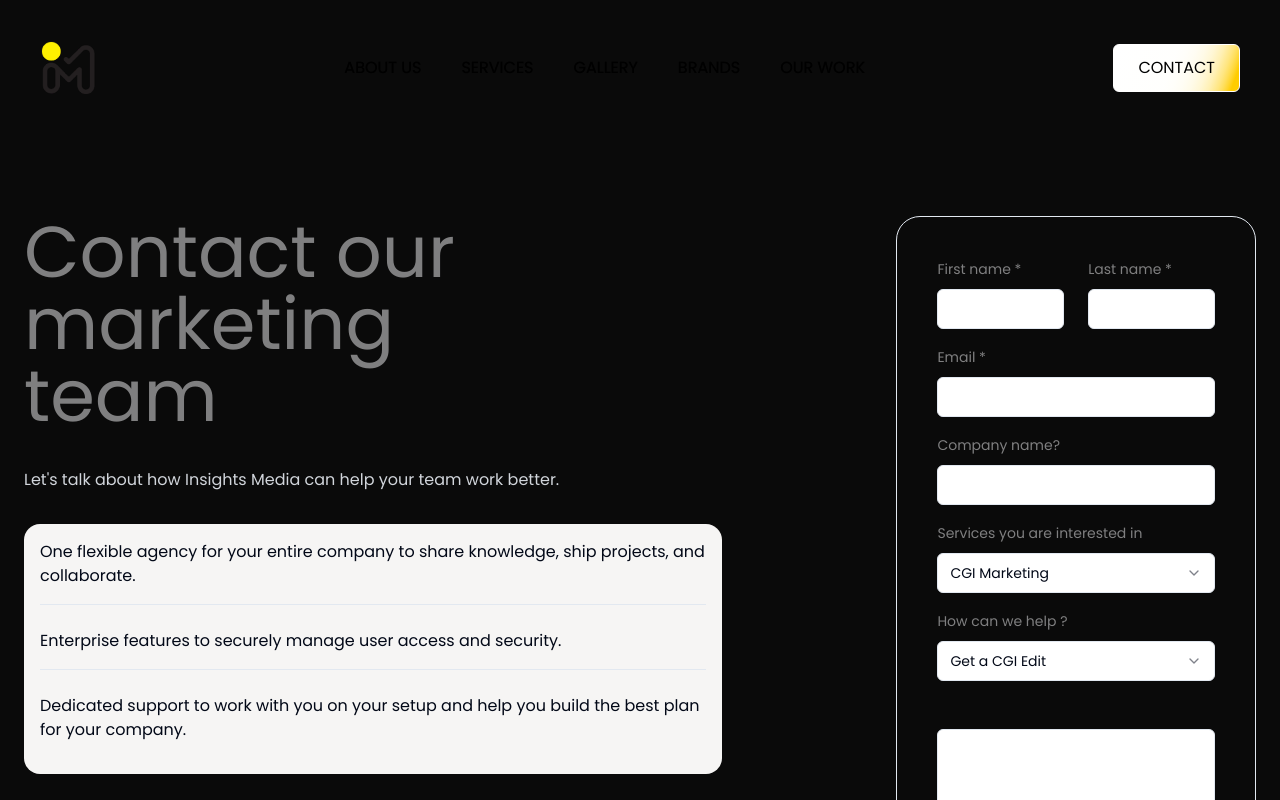
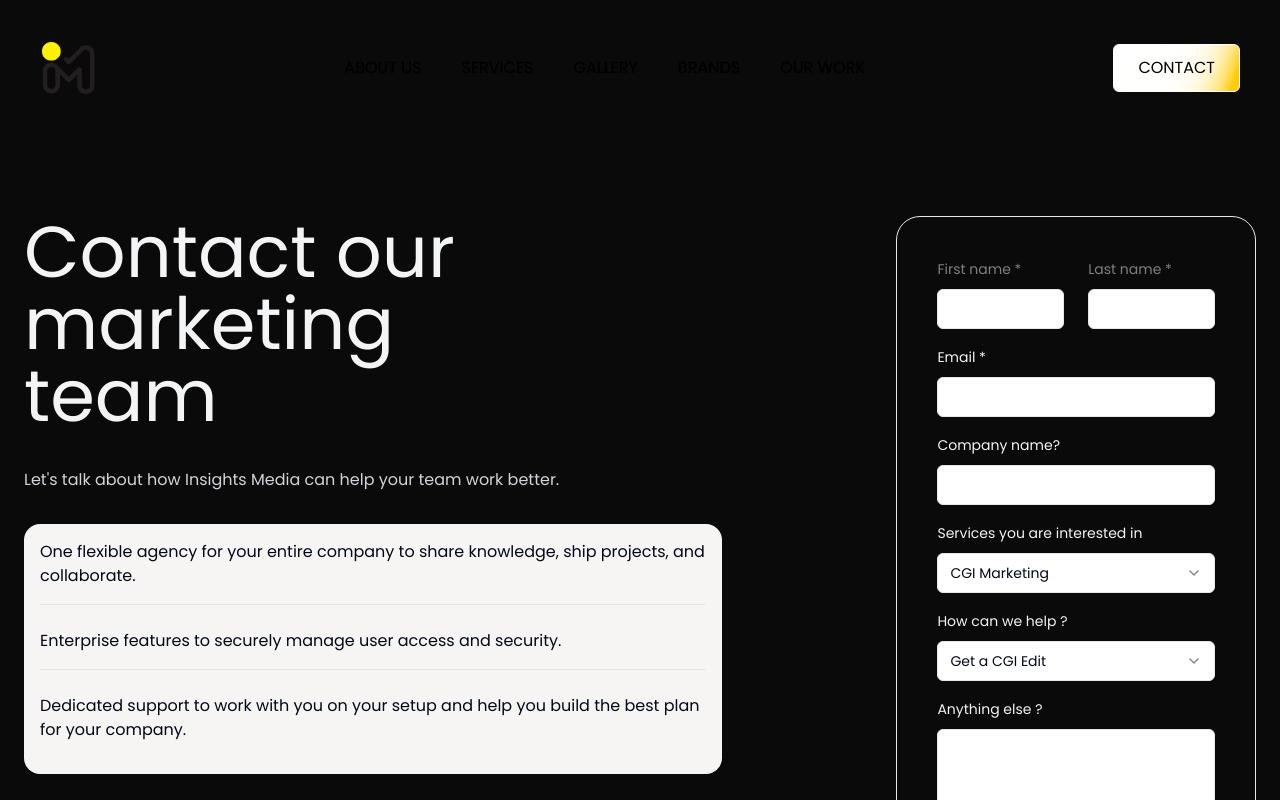
Before and after one commit to Afshan-svg/nextjsapp, a Next.js app: page /contact in a window 1280 px wide. Shown: the top 800 px of the page. Built offline with nearby package versions, Linux system fonts and the light colour scheme.

Commit message:
Final Changes 7

```diff
--- a/app/contact/page.tsx
+++ b/app/contact/page.tsx
@@ -131,7 +131,7 @@ export default function ContactForm() {
       />
       <div className="md:flex items-start justify-center md:py-20 px-6">
         <div className="">
-          <div className="text-5xl font-medium  w-full md:w-2/3  pb-5 md:text-7xl bg-clip-text text-transparent bg-gray-100 bg-opacity-50">
+          <div className="text-5xl font-medium  w-full md:w-2/3  pb-5 md:text-7xl bg-clip-text text-transparent bg-gray-100">
             Contact our marketing team
           </div>
           <div
@@ -218,7 +218,7 @@ export default function ContactForm() {
                 name="email"
                 render={({ field }) => (
                   <FormItem className="items-center justify-center  w-full">
-                    <FormLabel className="text-sm bg-clip-text text-transparent bg-gray-100 bg-opacity-50">
+                    <FormLabel className="text-sm bg-clip-text text-transparent bg-gray-100">
                       Email *
                     </FormLabel>
                     <FormControl>
@@ -233,7 +233,7 @@ export default function ContactForm() {
                 name="company_name"
                 render={({ field }) => (
                   <FormItem className="items-center justify-center  w-full">
-                    <FormLabel className="text-sm bg-clip-text text-transparent bg-gray-100 bg-opacity-50">
+                    <FormLabel className="text-sm bg-clip-text text-transparent bg-gray-100">
                       Company name?
                     </FormLabel>
                     <FormControl>
@@ -248,7 +248,7 @@ export default function ContactForm() {
                 name="services"
                 render={({ field }) => (
                   <FormItem className="items-center justify-center w-full">
-                    <FormLabel className="text-sm bg-clip-text text-transparent bg-gray-100 bg-opacity-50">
+                    <FormLabel className="text-sm bg-clip-text text-transparent bg-gray-100">
                     Services you are interested in
                     </FormLabel>
                     <Select
@@ -281,7 +281,7 @@ export default function ContactForm() {
                 name="help"
                 render={({ field }) => (
                   <FormItem className="items-center justify-center  w-full">
-                    <FormLabel className="text-sm bg-clip-text text-transparent bg-gray-100 bg-opacity-50">
+                    <FormLabel className="text-sm bg-clip-text text-transparent bg-gray-100">
                       How can we help ?
                     </FormLabel>
                     <Select
@@ -318,7 +318,7 @@ export default function ContactForm() {
                 name="info"
                 render={({ field }) => (
                   <FormItem className="items-center justify-center w-full">
-                    <FormLabel className="text-sm bg-clip-text text-transparent bg-grady-100 bg-opacity-50">
+                    <FormLabel className="text-sm bg-clip-text text-transparent bg-gray-100">
                       Anything else ?
                     </FormLabel>
                     <FormControl>
```
